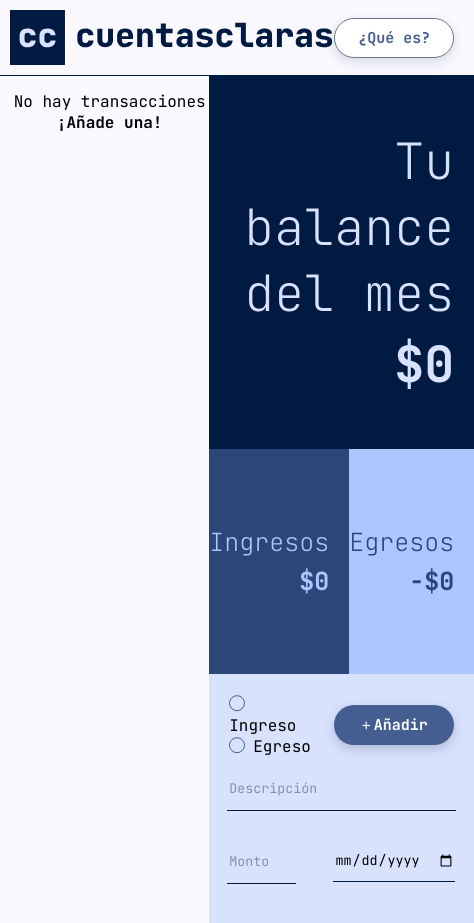
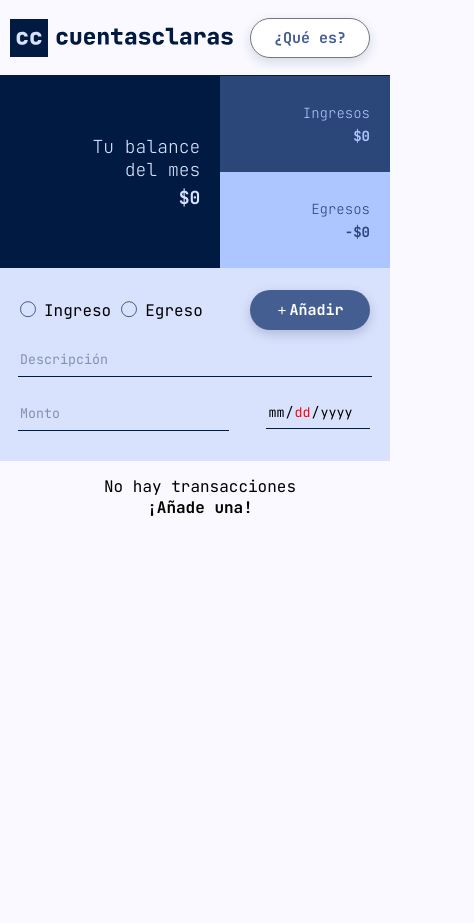
Before and after one commit to juanexplosions/cuentasclaras, a React (Vite) app: page / in a window 390 px wide. Shown: the whole page, 474 px wide, since content can reach past the window. After the commit the page ends 845 px from the top, so only its background shows below. Built offline with nearby package versions, Linux system fonts and the light colour scheme.

Commit message:
fix: minor bugs

```diff
--- a/index.html
+++ b/index.html
@@ -4,7 +4,7 @@
     <meta charset="UTF-8" />
     <link rel="icon" type="image/svg+xml" href="/cuentasclaras-isotipo.svg" />
     <link href="https://fonts.googleapis.com/css2?family=Material+Symbols+Outlined" rel="stylesheet" />
-    <meta name="viewport" content="width=device-width, initial-scale=1.0" />
+    <meta name="viewport" content="width=device-width, initial-scale=1.0, maximum-scale=1" />
     <title>cuentasclaras</title>
   </head>
   <body>
--- a/src/App.jsx
+++ b/src/App.jsx
@@ -28,6 +28,15 @@ const Header = () => {
 };
 
 const Transaction = ({ initial, description, date, tag, money }) => {
+  const formatDate = (dateString) => {
+    const options = {
+      year: "numeric",
+      month: "long",
+      day: "numeric",
+    };
+    return new Date(dateString).toLocaleDateString("es-CO", options);
+  };
+
   return (
     <div className="transaction-container">
       <div className="transaction">
@@ -37,10 +46,10 @@ const Transaction = ({ initial, description, date, tag, money }) => {
           ${tag === "Ingreso" ? "initial-income" : "initial-expense"}
         `}
         >
-          <p className>{initial}</p>
+          <p>{initial}</p>
         </div>
         <p className="transaction-description">{description}</p>
-        <p className="transaction-date">{date}</p>
+        <p className="transaction-date">{formatDate(date)}</p>{" "}
         <div
           className={`
           transaction-tag
@@ -49,7 +58,10 @@ const Transaction = ({ initial, description, date, tag, money }) => {
         >
           <p>{tag}</p>
         </div>
-        <p className="transaction-money">${parseInt(money).toLocaleString('es-CO')}</p>
+        <p className="transaction-money">
+          {tag === "Egreso" ? "-" : ""}$
+          {parseInt(money).toLocaleString("es-CO")}
+        </p>
       </div>
       <div className="line"></div>
     </div>
@@ -75,21 +87,25 @@ const Form = ({ addTransaction }) => {
   const handleSubmit = (event) => {
     event.preventDefault();
 
-    if (formData.type === "" || formData.description === "" || formData.money === 0 || formData.date === "") {
+    if (
+      formData.type === "" ||
+      formData.description === "" ||
+      formData.money === 0 ||
+      formData.date === ""
+    ) {
       alert("Por favor, llena todos los campos");
       return;
-    }else{
+    } else {
       addTransaction(formData);
 
       // setFormData({type: "", description: "", money: "", date: ""});
     }
   };
 
-
   return (
     <form className="expenses-form" onSubmit={handleSubmit}>
       <div className="radio-btns">
-        <label className="income-text" htmlFor="income">
+        <label className="radio-text" htmlFor="income">
           <input
             type="radio"
             name="type"
@@ -100,7 +116,7 @@ const Form = ({ addTransaction }) => {
           />
           Ingreso
         </label>
-        <label htmlFor="expense">
+        <label className="radio-text" htmlFor="expense">
           <input
             type="radio"
             name="type"
@@ -123,7 +139,7 @@ const Form = ({ addTransaction }) => {
         name="description"
         value={formData.description}
         onChange={handleChange}
-        maxLength="30"
+        maxLength="25"
       />
       <input
         className="form-money"
@@ -146,26 +162,29 @@ const Form = ({ addTransaction }) => {
 };
 
 function App() {
-
   const [transactions, setTransactions] = useState([]);
   const [balance, setBalance] = useState(0);
   const [income, setIncome] = useState(0);
   const [expense, setExpense] = useState(0);
 
-  const currencyFormat =  {
+  const currencyFormat = {
     style: "currency",
     currency: "COP",
     maximumFractionDigits: 0,
-    currencyDisplay: "symbol"
-  }
+    currencyDisplay: "symbol",
+  };
 
   const addTransaction = (transaction) => {
     setTransactions([...transactions, transaction]);
-  }
+  };
 
   const renderTransactions = () => {
     if (transactions.length === 0) {
-        return <p className="no-transactions">No hay transacciones <br /> <b>¡Añade una! </b></p>
+      return (
+        <p className="no-transactions">
+          No hay transacciones <br /> <b>¡Añade una! </b>
+        </p>
+      );
     } else {
       return transactions.map((transaction, index) => {
         return (
@@ -202,9 +221,7 @@ function App() {
       <div className="container-web">
         <Header />
         <div className="content">
-          <div className="expenses-feed">
-            {renderTransactions()}
-          </div>
+          <div className="expenses-feed">{renderTransactions()}</div>
           <div className="expenses-resume">
             <BalanceContainer
               boxStyle={"balance"}
@@ -217,21 +234,30 @@ function App() {
                   del mes
                 </>
               }
-              money={balance.toLocaleString('es-CO', currencyFormat).replace(/\s/g, '')}
+              money={balance
+                .toLocaleString("es-CO", currencyFormat)
+                .replace(/\s/g, "")}
             />
             <div className="resume-detail">
               <BalanceContainer
                 boxStyle={"income"}
                 title={"Ingresos"}
-                money={income.toLocaleString('es-CO', currencyFormat).replace(/\s/g, '')}
+                money={income
+                  .toLocaleString("es-CO", currencyFormat)
+                  .replace(/\s/g, "")}
               />
               <BalanceContainer
                 boxStyle={"expense"}
                 title={"Egresos"}
-                money={"-" + expense.toLocaleString('es-CO', currencyFormat).replace(/\s/g, '')}
+                money={
+                  "-" +
+                  expense
+                    .toLocaleString("es-CO", currencyFormat)
+                    .replace(/\s/g, "")
+                }
               />
             </div>
-            <Form addTransaction={addTransaction}/>
+            <Form addTransaction={addTransaction} />
           </div>
         </div>
       </div>
--- a/src/components/modal.css
+++ b/src/components/modal.css
@@ -82,3 +82,18 @@
 .modal-content a{
     color: #445e91;
 }
+
+@media screen and (max-width: 1080px) {
+  .modal-content {
+    width: 90%;
+  }
+
+  .modal-content h2 {
+    font-size: 30px;
+  }
+
+  .modal-bttn {
+    font-size: 20px;
+  }
+
+}
--- a/src/index.css
+++ b/src/index.css
@@ -3,14 +3,6 @@
 * {
   font-family: "JetBrains Mono", monospace;
   margin: 0px;
-}
-
-::-webkit-scrollbar{
-  width: 3px;
-}
-
-::-webkit-scrollbar-thumb {
-  background-color: #001a41;
 }
 
 body {
@@ -43,11 +35,34 @@ body {
   grid-template-columns: 1fr 1fr;
 }
 
+input::-webkit-datetime-edit-day-field {
+  color: red;
+}
+
+input[type="date"]::-webkit-calendar-picker-indicator {
+  background: transparent;
+  bottom: 0;
+  color: transparent;
+  cursor: pointer;
+  height: auto;
+  left: 0;
+  position: absolute;
+  right: 0;
+  top: 0;
+  width: auto;
+}
+
+input[type="date"]{
+  position: relative§;
+}
+
 .expenses-feed {
   display: grid;
   margin-left: 10px;
   grid-template-rows: repeat(auto-fill, minmax(80px, 1fr));
   overflow-y: scroll;
+  scrollbar-color: #001a41;
+  scrollbar-width: 3px;
 }
 
 .transaction-container {
@@ -239,10 +254,6 @@ input[type="number"]::-webkit-outer-spin-button {
   margin: 0;
 }
 
-input[type="number"] {
-  -moz-appearance: textfield;
-}
-
 input[type="text"]::placeholder {
   color: rgba(0, 26, 65, 0.4);
 }
@@ -251,7 +262,7 @@ input[type="number"]::placeholder {
   color: rgba(0, 26, 65, 0.4);
 }
 
-input[type="date"]::before{
+input[type="date"]::before {
   color: rgba(0, 26, 65, 0.4);
 }
 
@@ -260,7 +271,7 @@ input:focus {
   background-color: transparent;
 }
 
-.income-text {
+.radio-text {
   margin-right: 30px;
 }
 
@@ -290,7 +301,7 @@ input:focus {
   align-self: center;
 }
 
-.submit-text{
+.submit-text {
   justify-self: start;
   align-self: center;
 }
@@ -335,3 +346,111 @@ input:focus {
   height: 50%;
   justify-self: center;
 }
+
+@media only screen and (max-width: 1080px) {
+  .content {
+    grid-template-columns: none;
+    grid-template-rows: 1fr 1fr;
+  }
+
+  .expenses-resume {
+    grid-row: 1/2;
+    grid-template-rows: 1fr 1fr;
+    grid-template-columns: 1.3fr 1fr;
+  }
+
+  .resume-detail {
+    grid-template-columns: none;
+    grid-template-rows: 1fr 1fr;
+  }
+
+  .expenses-form {
+    grid-column: 1/3;
+  }
+
+  .logo {
+    height: 38px;
+  }
+
+  .money-box {
+    font-size: 14px;
+  }
+
+  .title-box {
+    font-size: 14px;
+  }
+
+  .balance-title {
+    font-size: 18px;
+  }
+
+  .balance-money {
+    font-size: 18px;
+  }
+
+  .radio-text {
+    margin-right: 10px;
+  }
+
+  .transaction-container {
+    display: grid;
+    grid-template-rows: 1fr 1fr;
+    height: 62px;
+  }
+
+  .transaction {
+    display: grid;
+    grid-template-columns: 38px 2fr 1fr;
+    grid-template-rows: 1fr 1fr;
+    align-items: center;
+    margin-right: 10px;
+    margin-top: 10px;
+  }
+
+  .line {
+    border-top: solid 1px #a1abc4;
+    width: 30%;
+    justify-self: center;
+    margin-top: 15px;
+  }
+
+  .transaction-initial-container {
+    display: grid;
+    grid-row: 1 / 3;
+    width: 100%;
+    height: 38px;
+    font-size: 18px;
+    align-items: center;
+    justify-items: center;
+  }
+
+  .transaction-description {
+    color: #001a41;
+    font-size: 14px;
+    margin-left: 8px;
+  }
+
+  .transaction-date {
+    color: #a1abc4;
+    text-align: right;
+    font-size: 10px;
+  }
+
+  .transaction-money {
+    text-align: right;
+    color: #001a41;
+    font-size: 14px;
+  }
+
+  .transaction-tag {
+    display: grid;
+    margin-left: 10px;
+    height: 18px;
+    font-size: 8px;
+    align-self: center;
+    border-radius: 20px;
+    align-items: center;
+    justify-items: center;
+    width: 50px;
+  }
+}
```
Lines whose indentation alone changed are shown as unchanged.
